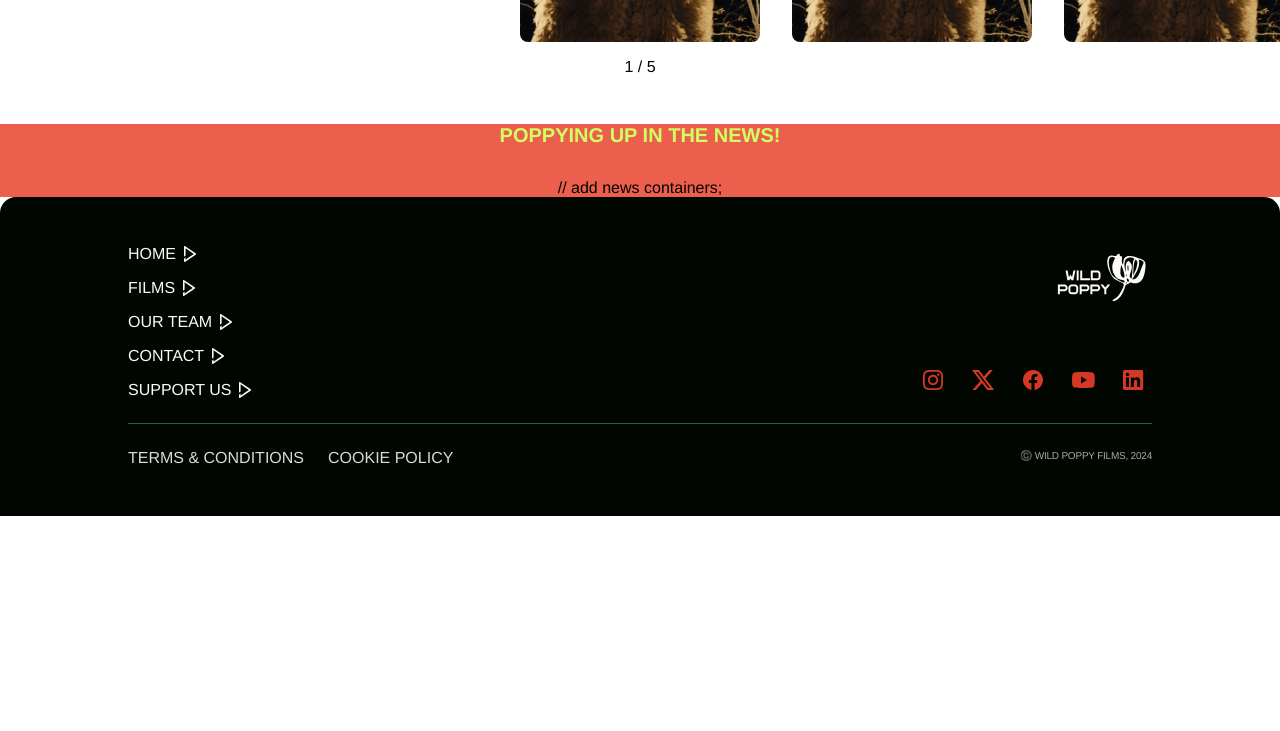
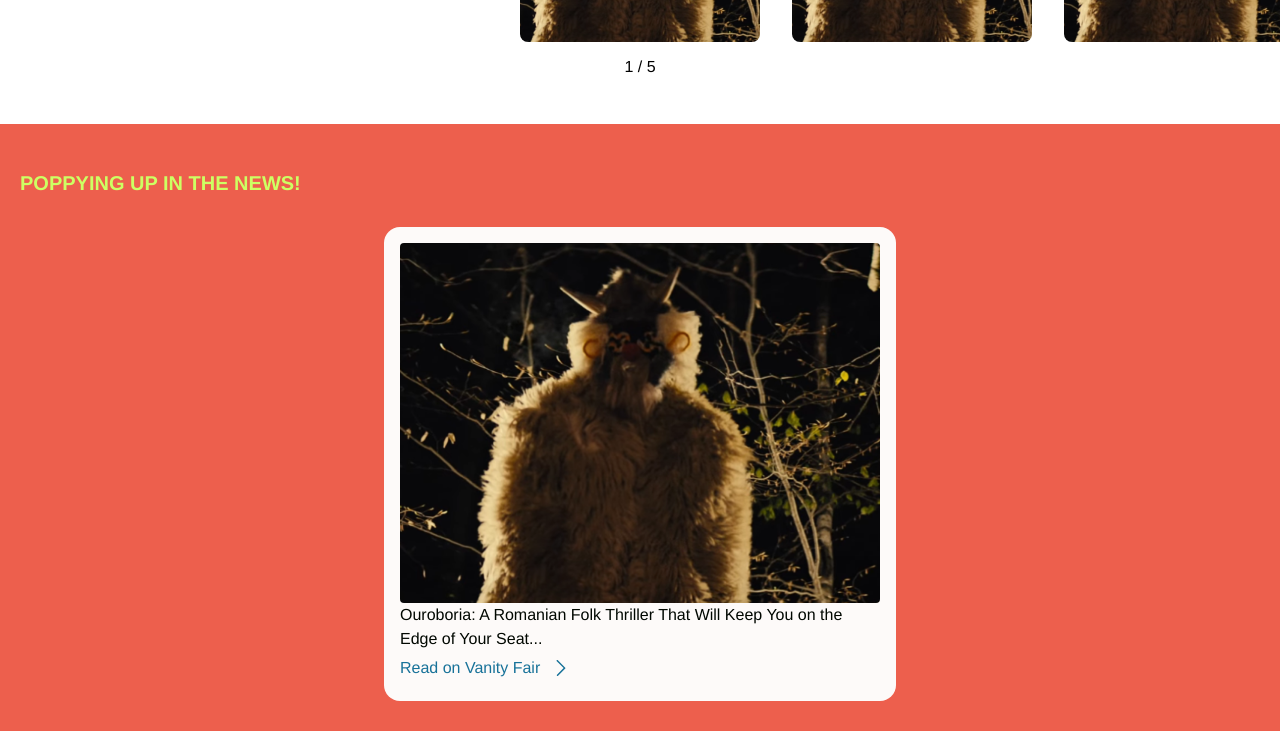
Before and after one commit to Septy2000/Wild-Poppy-Films-Website, a Next.js app in the folder wild-poppy-films-website/: page /films/1 in a window 1280 px wide. Shown: the part 1460-2191 px from the top of the page. Before the commit the page ends 1976 px from the top, so only its background shows below. Built offline with nearby package versions, Linux system fonts and the light colour scheme.

Commit message:
Finished containers for news on individual film page

```diff
--- a/wild-poppy-films-website/src/_types/styledComponents.ts
+++ b/wild-poppy-films-website/src/_types/styledComponents.ts
@@ -13,3 +13,5 @@ export interface PrimaryButtonStyledProps extends AnimationProps {
     $animated: boolean;
     $inView: boolean;
 }
+
+export type SecondaryButtonVariant = "blue" | "green";
--- a/wild-poppy-films-website/src/components/Buttons/SecondaryButton/SecondaryButton.styled.tsx
+++ b/wild-poppy-films-website/src/components/Buttons/SecondaryButton/SecondaryButton.styled.tsx
@@ -1,5 +1,6 @@
 import styled from "styled-components";
 import SimpleArrowRight from "@/icons/navigation/simple-arrow-right.svg";
+import { SecondaryButtonVariant } from "@/_types/styledComponents";
 
 export const Container = styled.div`
     display: flex;
@@ -12,13 +13,33 @@ export const Container = styled.div`
     background-color: transparent;
 `;
 
-export const Text = styled.p`
+export const Text = styled.p<{ $variant: SecondaryButtonVariant }>`
     font-size: 1rem;
-    color: ${({ theme }) => theme.colors.secondary.core_green_light_2};
+    color: ${({ $variant, theme }) => {
+        switch ($variant) {
+            case "blue":
+                return theme.colors.secondary.celadon_blue_dark_1;
+            case "green":
+                return theme.colors.secondary.core_green_light_2;
+            default:
+                return theme.colors.secondary.core_green_light_2;
+        }
+    }};
 `;
 
-export const SimpleArrowRightStyled = styled(SimpleArrowRight)`
+export const SimpleArrowRightStyled = styled(SimpleArrowRight)<{
+    $variant: SecondaryButtonVariant;
+}>`
     path {
-        fill: ${({ theme }) => theme.colors.secondary.core_green_light_2};
+        fill: ${({ $variant, theme }) => {
+            switch ($variant) {
+                case "blue":
+                    return theme.colors.secondary.celadon_blue_dark_1;
+                case "green":
+                    return theme.colors.secondary.core_green_light_2;
+                default:
+                    return theme.colors.secondary.core_green_light_2;
+            }
+        }};
     }
 `;
--- a/wild-poppy-films-website/src/components/Buttons/SecondaryButton/SecondaryButton.tsx
+++ b/wild-poppy-films-website/src/components/Buttons/SecondaryButton/SecondaryButton.tsx
@@ -1,10 +1,18 @@
 import * as Styled from "./SecondaryButton.styled";
-
-export default function SecondaryButton({ text, onClick }: { text: string; onClick: () => void }) {
+import { SecondaryButtonVariant } from "@/_types/styledComponents";
+export default function SecondaryButton({
+    text,
+    variant = "green",
+    onClick,
+}: {
+    text: string;
+    variant?: SecondaryButtonVariant;
+    onClick: () => void;
+}) {
     return (
         <Styled.Container onClick={onClick}>
-            <Styled.Text>{text}</Styled.Text>
-            <Styled.SimpleArrowRightStyled />
+            <Styled.Text $variant={variant}>{text}</Styled.Text>
+            <Styled.SimpleArrowRightStyled $variant={variant} />
         </Styled.Container>
     );
 }
--- a/wild-poppy-films-website/src/components/pages/FilmPage/FilmNewsContainer/FilmNewsContainer.styled.tsx
+++ b/wild-poppy-films-website/src/components/pages/FilmPage/FilmNewsContainer/FilmNewsContainer.styled.tsx
@@ -4,18 +4,22 @@ import styled from "styled-components";
 export const Container = styled.div`
     display: flex;
     flex-direction: column;
-    align-items: center;
+    align-items: flex-start;
     justify-content: space-between;
     padding: 1rem;
     border-radius: 1rem;
-    width: 16rem;
-    height: 20rem;
+    min-width: 16rem;
+    max-width: 32rem;
+    height: auto;
+    background: ${({ theme }) => theme.colors.neutral.neutral_1};
 `;
 
 export const ImageStyled = styled(Image)`
-    width: 16rem;
-    height: 9rem;
+    width: 100%;
+    height: auto;
+    aspect-ratio: 4/3;
     object-fit: cover;
+    border-radius: 0.25rem;
 `;
 
 export const Content = styled.p`
--- a/wild-poppy-films-website/src/components/pages/FilmPage/FilmNewsContainer/FilmNewsContainer.tsx
+++ b/wild-poppy-films-website/src/components/pages/FilmPage/FilmNewsContainer/FilmNewsContainer.tsx
@@ -17,6 +17,7 @@ export default function FilmNewsContainer({ news }: { news: News }) {
             <Styled.Content>{news.content}</Styled.Content>
             <SecondaryButton
                 text={"Read on Vanity Fair"}
+                variant="blue"
                 onClick={() => router.push(news.hyperlink)}
             />
         </Styled.Container>
--- a/wild-poppy-films-website/src/components/pages/FilmPage/FilmPage.styled.tsx
+++ b/wild-poppy-films-website/src/components/pages/FilmPage/FilmPage.styled.tsx
@@ -102,10 +102,12 @@ export const NewsContainer = styled.div`
     justify-content: center;
     align-items: center;
     gap: 2rem;
+    padding: 3rem 1.25rem 8rem 1.25rem;
     background: ${({ theme }) => theme.colors.primary.poppy_red_light_1};
 `;
 
 export const NewsContainerTitle = styled.h2`
     font-size: 1.25rem;
     color: ${({ theme }) => theme.colors.secondary.core_green_light_2};
+    align-self: flex-start;
 `;
--- a/wild-poppy-films-website/src/components/pages/FilmPage/FilmPage.tsx
+++ b/wild-poppy-films-website/src/components/pages/FilmPage/FilmPage.tsx
@@ -7,6 +7,7 @@ import ReturnButton from "@/components/Buttons/ReturnButton/ReturnButton";
 import SecondaryButton from "@/components/Buttons/SecondaryButton/SecondaryButton";
 import ImageCarousel from "@/components/ImageCarousel/ImageCarousel";
 import { filmsNews } from "@/data";
+import FilmNewsContainer from "@/components/pages/FilmPage/FilmNewsContainer/FilmNewsContainer";
 
 export default function FilmPage({ film }: { film: Film }) {
     const router = useRouter();
@@ -82,7 +83,9 @@ export default function FilmPage({ film }: { film: Film }) {
             </Styled.SectionContainer>
             <Styled.NewsContainer>
                 <Styled.NewsContainerTitle>POPPYING UP IN THE NEWS!</Styled.NewsContainerTitle>
-                // add news containers;
+                {shownNews.map((news, index) => (
+                    <FilmNewsContainer key={index} news={news} />
+                ))}
             </Styled.NewsContainer>
         </Styled.Container>
     );
```
